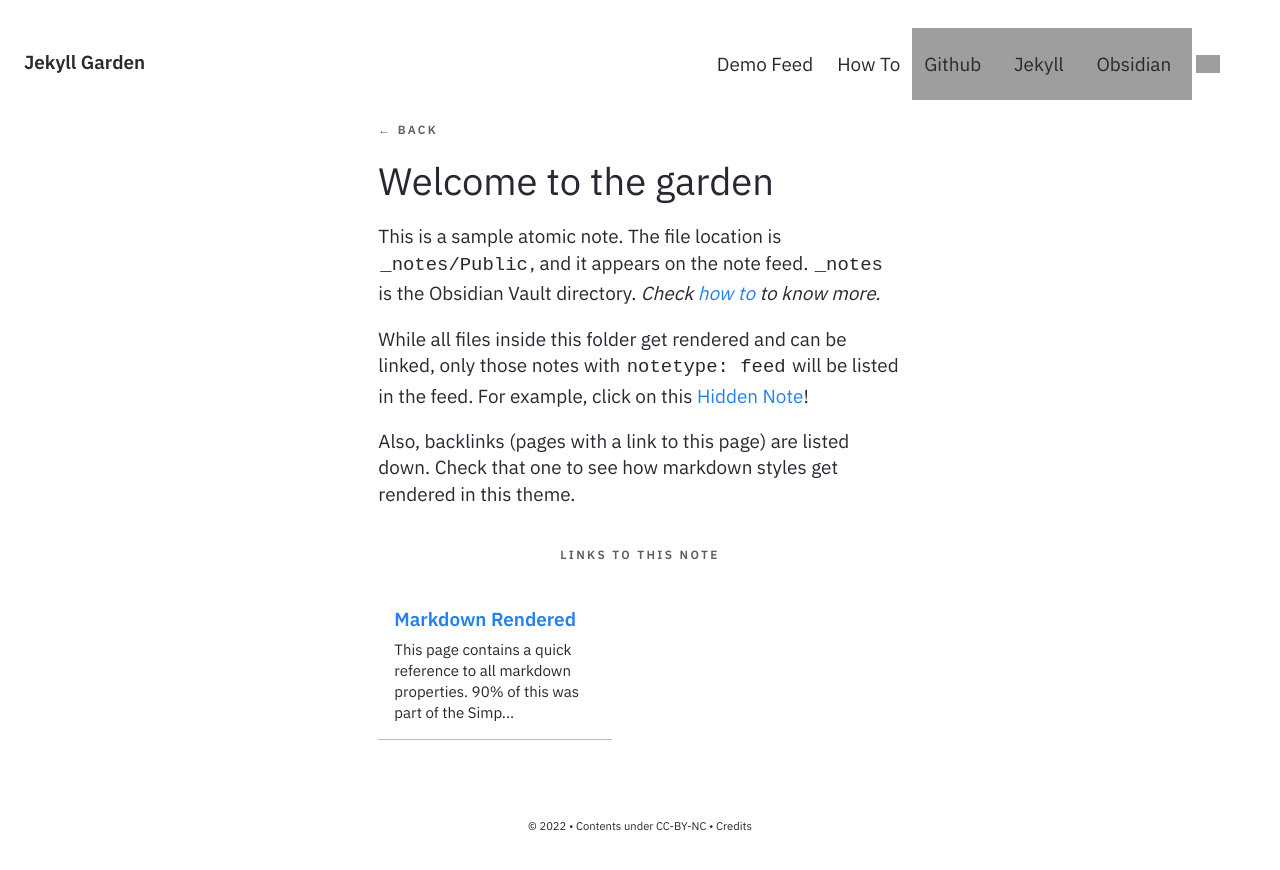
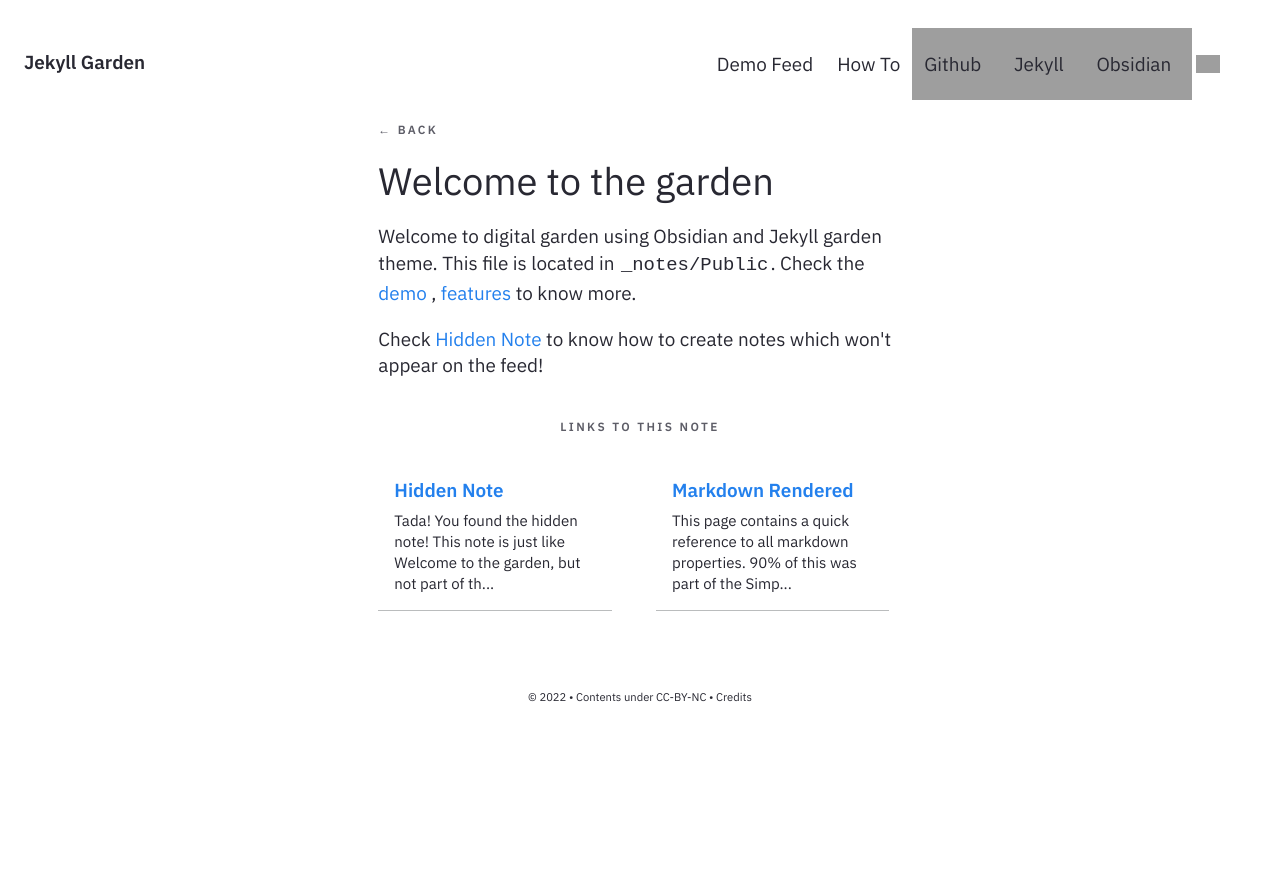
Before and after one commit to Jekyll-Garden/jekyll-garden.github.io, a Jekyll site: the page built from _notes/Public/Welcome to the garden.md, in a window 1280 px wide, cut to the strip 0-870 px from the top of the page. Built offline with Jekyll 4.4.1, drawn with Linux system fonts in a browser that asks for light colours; grey boxes are pictures that could not be loaded.

Commit message:
Doc Changes.

```diff
--- a/_notes/Public/Hidden Note.md
+++ b/_notes/Public/Hidden Note.md
@@ -4,7 +4,7 @@
 date : 01-01-2021
 ---
 
-Tada! You found the hidden note! This note is just like [[Markdown Rendered]], but not part of the feed since we hide it using `notetype: unfeed`. Please remember that the intention here is only to declutter the feed and not provide any 'protection' to the content. Notes with unfeed note type will be synced to Github, accessed via URL, and hyperlinked.
+Tada! You found the hidden note! This note is just like [[Welcome to the garden]], but not part of the feed since we hide it using `notetype: unfeed`. Please remember that the intention here is only to declutter the feed and not provide any 'protection' to the content. Notes with unfeed note type will be synced to Github, accessed via URL, and hyperlinked.
 
 ### How to handle Private notes?
 
--- a/_notes/Public/Welcome to the garden.md
+++ b/_notes/Public/Welcome to the garden.md
@@ -4,8 +4,6 @@
 date : 15-04-2021
 ---
 
-This is a sample atomic note. The file location is `_notes/Public`, and it appears on the note feed. `_notes` is the Obsidian Vault directory. _Check  <a href="../posts/how-to"> how to </a> to know more._
+Welcome to digital garden using Obsidian and Jekyll garden theme. This file is located in `_notes/Public`. Check the <a href="{{'/notes' | relative_url}}"> demo </a>, <a href="{{'/post/features' | relative_url}}"> features </a> to know more.
 
-While all files inside this folder get rendered and can be linked, only those notes with `notetype: feed` will be listed in the feed. For example, click on this [[Hidden Note]]!
-
-Also, backlinks (pages with a link to this page) are listed down. Check that one to see how markdown styles get rendered in this theme.
+Check [[Hidden Note]] to know how to create notes which won't appear on the feed!
```
Also changed, not shown: _notes/Public/Markdown Rendered.md (+2 -1 lines), pages/lists.md (+1 -1 lines), pages/notes.md (+1 -1 lines), _notes/Public/Dummy.md (deleted).
